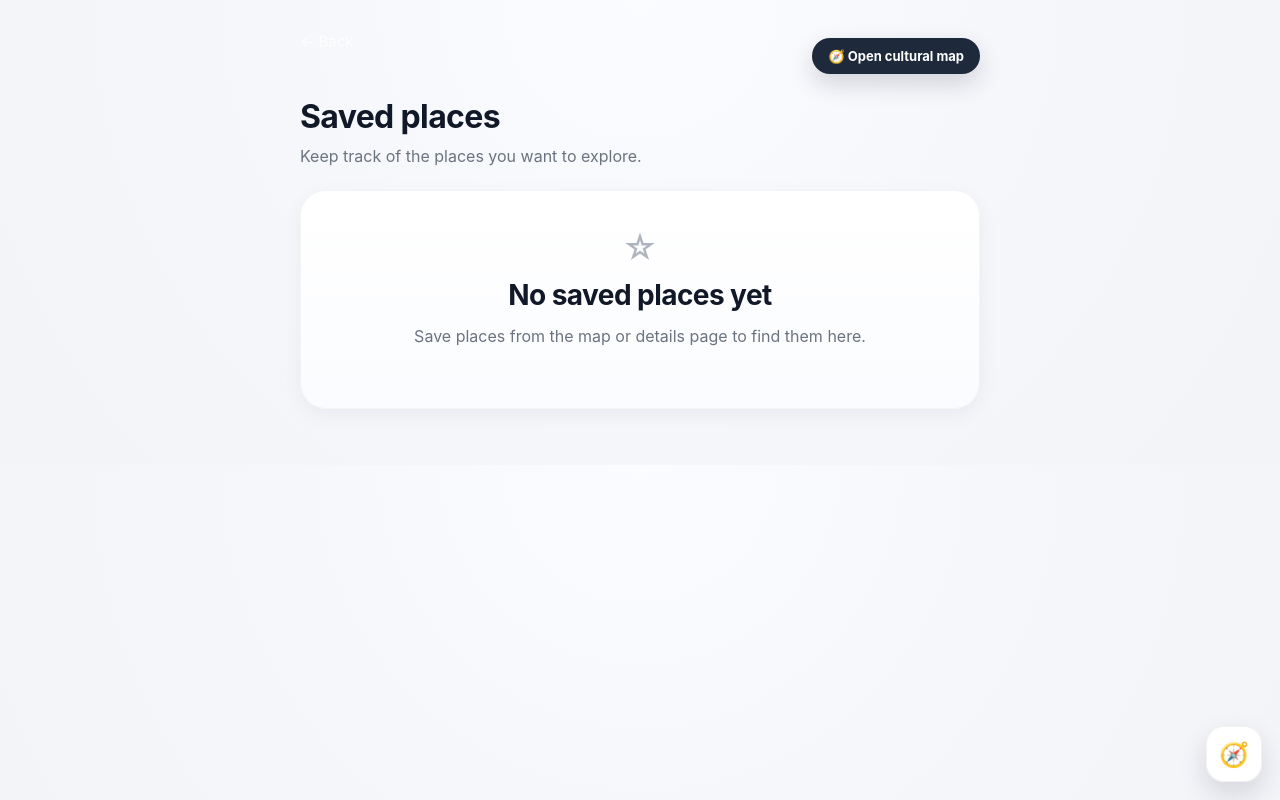
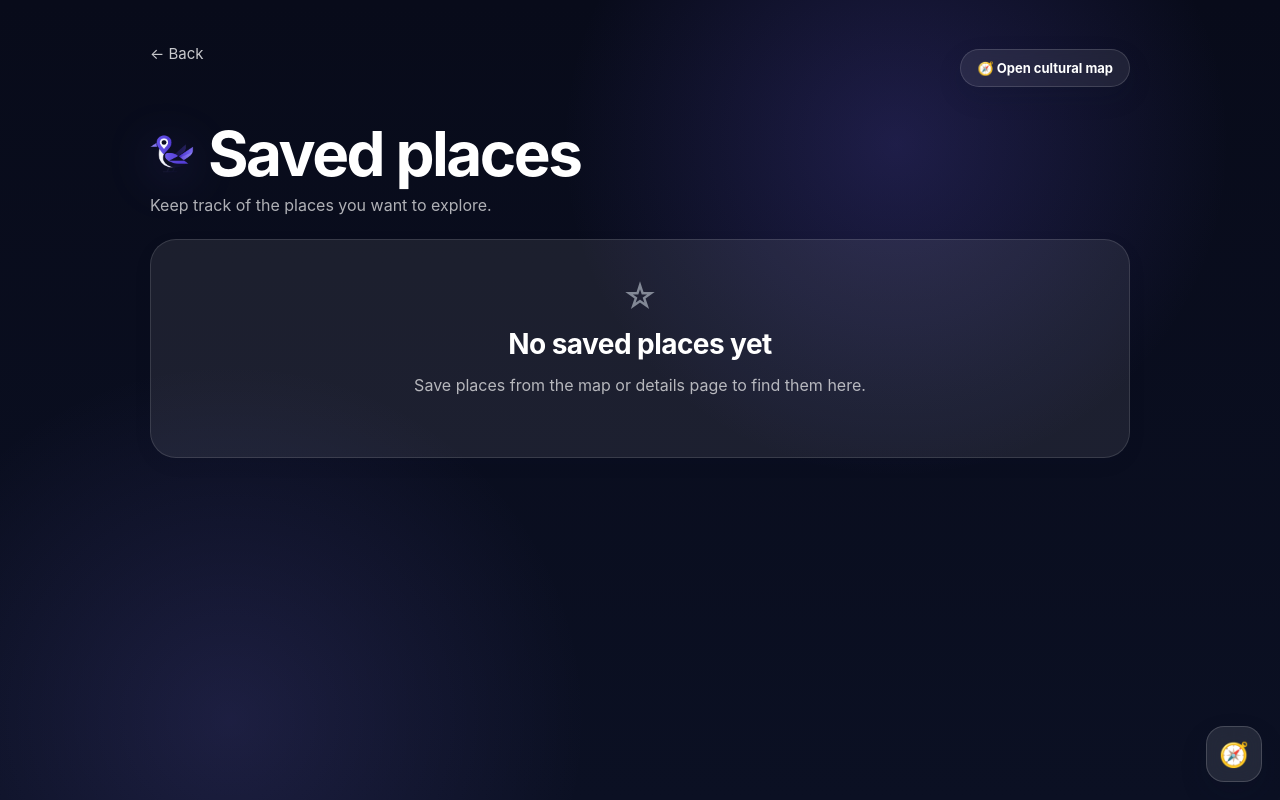
Before and after one commit to Nataliia-Burmaka/interactive-cultural-map, a React (Vite) app: page /saved in a window 1280 px wide. Built offline with nearby package versions, Linux system fonts and the light colour scheme.

Commit message:
Saved page dark redesign

```diff
--- a/src/index.css
+++ b/src/index.css
@@ -4352,3 +4352,136 @@ body:has(.interests-page) {
   align-items: center;
   gap: 8px;
 }
+/* ===== Saved page dark redesign ===== */
+
+.saved-page-dark {
+  min-height: 100vh;
+  background:
+    radial-gradient(circle at 70% 18%, rgba(108, 92, 231, 0.22), transparent 30%),
+    radial-gradient(circle at 18% 90%, rgba(139, 124, 255, 0.14), transparent 28%),
+    linear-gradient(180deg, #080b1a 0%, #0b1023 100%);
+  color: white;
+}
+
+.saved-screen {
+  width: min(980px, calc(100% - 40px));
+  margin: 0 auto;
+  padding: 44px 0 80px;
+}
+
+.saved-page-dark .back-button {
+  color: rgba(255, 255, 255, 0.78);
+}
+
+.saved-title-row {
+  display: flex;
+  align-items: center;
+  gap: 14px;
+  margin: 32px 0 10px;
+}
+
+.saved-title-row .results-title {
+  margin: 0;
+  color: white;
+  font-size: clamp(42px, 5vw, 62px);
+  line-height: 1;
+  letter-spacing: -0.04em;
+}
+
+.saved-title-bird {
+  width: 44px;
+  height: 44px;
+  object-fit: contain;
+  filter: drop-shadow(0 10px 24px rgba(108, 92, 231, 0.35));
+}
+
+.saved-page-dark .saved-subtitle {
+  color: rgba(255, 255, 255, 0.68);
+  margin: 0 0 24px;
+}
+
+.saved-page-dark .saved-link-button--primary {
+  background: rgba(255, 255, 255, 0.08);
+  color: white;
+  border: 1px solid rgba(255, 255, 255, 0.14);
+}
+
+.saved-page-dark .saved-walk-panel {
+  background: rgba(255, 255, 255, 0.08);
+  border: 1px solid rgba(255, 255, 255, 0.12);
+  box-shadow: 0 18px 40px rgba(0, 0, 0, 0.18);
+  backdrop-filter: blur(12px);
+}
+
+.saved-page-dark .saved-walk-panel-text h2 {
+  color: white;
+}
+
+.saved-page-dark .saved-walk-panel-text p {
+  color: rgba(255, 255, 255, 0.68);
+}
+
+.saved-page-dark .place-card {
+  background: linear-gradient(
+    180deg,
+    rgba(255,255,255,0.14),
+    rgba(255,255,255,0.09)
+  );
+  border: 1px solid rgba(255,255,255,0.16);
+  box-shadow: 0 18px 42px rgba(0, 0, 0, 0.18);
+  backdrop-filter: blur(12px);
+}
+
+.saved-page-dark .place-content h2 {
+  color: white;
+}
+
+.saved-page-dark .place-description {
+  color: rgba(255, 255, 255, 0.72);
+}
+
+.saved-page-dark .dna {
+  color: rgba(255, 255, 255, 0.62);
+}
+
+.saved-page-dark .secondary-button {
+  background: rgba(255,255,255,0.08);
+  color: white;
+  border: 1px solid rgba(255,255,255,0.14);
+}
+
+.saved-page-dark .secondary-button:hover {
+  background: rgba(255,255,255,0.13);
+}
+
+.saved-page-dark .empty-state {
+  background: rgba(255,255,255,0.08);
+  color: white;
+  border: 1px solid rgba(255,255,255,0.12);
+}
+
+.saved-page-dark .empty-state p {
+  color: rgba(255,255,255,0.68);
+}
+
+.saved-page-dark .floating-map-button {
+  background: rgba(255,255,255,0.1);
+  color: white;
+  border-color: rgba(255,255,255,0.16);
+}
+
+@media (max-width: 760px) {
+  .saved-screen {
+    width: min(100% - 28px, 980px);
+    padding: 28px 0 70px;
+  }
+
+  .saved-title-row .results-title {
+    font-size: 42px;
+  }
+
+  .saved-title-bird {
+    width: 36px;
+    height: 36px;
+  }
+}
--- a/src/pages/SavedPage.jsx
+++ b/src/pages/SavedPage.jsx
@@ -46,7 +46,8 @@ function SavedPage() {
   }
 
   return (
-    <div className="container">
+    <main className="saved-page-dark">
+      <section className="saved-screen">
         <div className="saved-top-row">
           <button className="back-button" onClick={() => navigate(-1)}>
             ← Back
@@ -65,7 +66,10 @@ function SavedPage() {
           </div>
         </div>
 
+        <div className="saved-title-row">
+          <img src="/images/bird.png" alt="" className="saved-title-bird" />
           <h1 className="results-title">Saved places</h1>
+        </div>
         <p className="saved-subtitle">
           Keep track of the places you want to explore.
         </p>
@@ -109,9 +113,6 @@ function SavedPage() {
                     <span className={getCategoryClass(place.category)}>
                       {place.category}
                     </span>
-                  <span className="saved-inline saved-inline--active">
-                    Saved
-                  </span>
                     <span className="dna">DNA {place.dna}</span>
                   </div>
 
@@ -147,7 +148,8 @@ function SavedPage() {
         >
           🧭
         </button>
-    </div>
+      </section>
+    </main>
   );
 }
 
```
Lines whose indentation alone changed are shown as unchanged.
